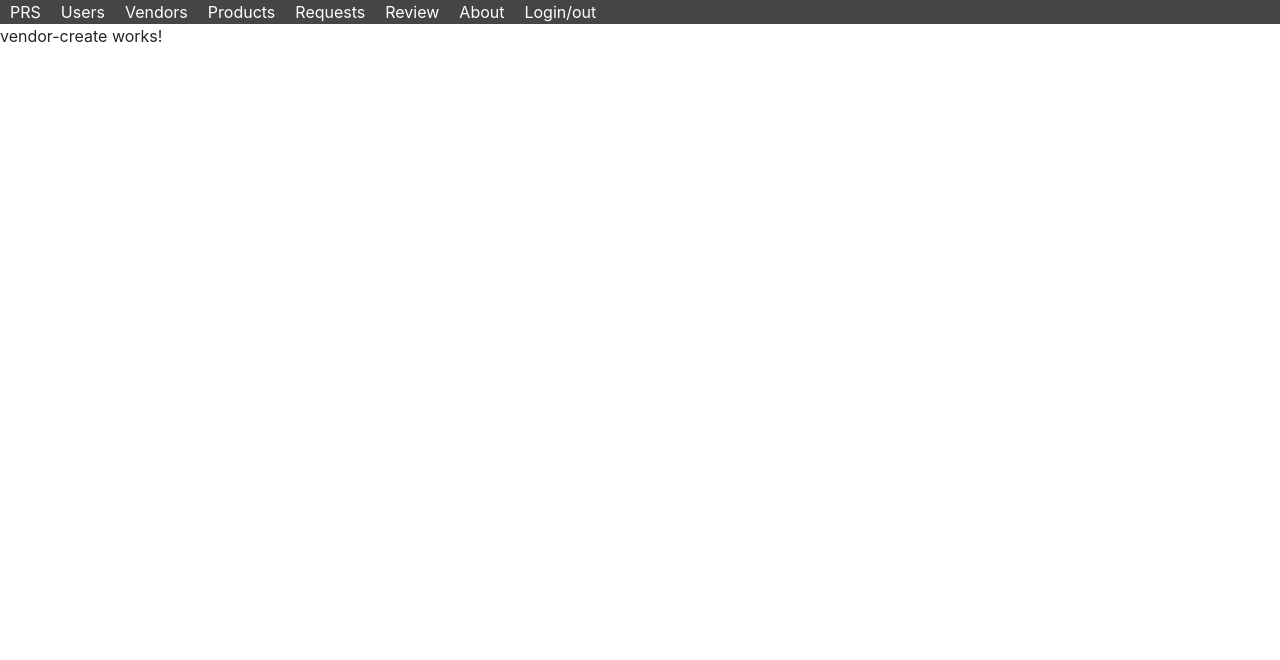
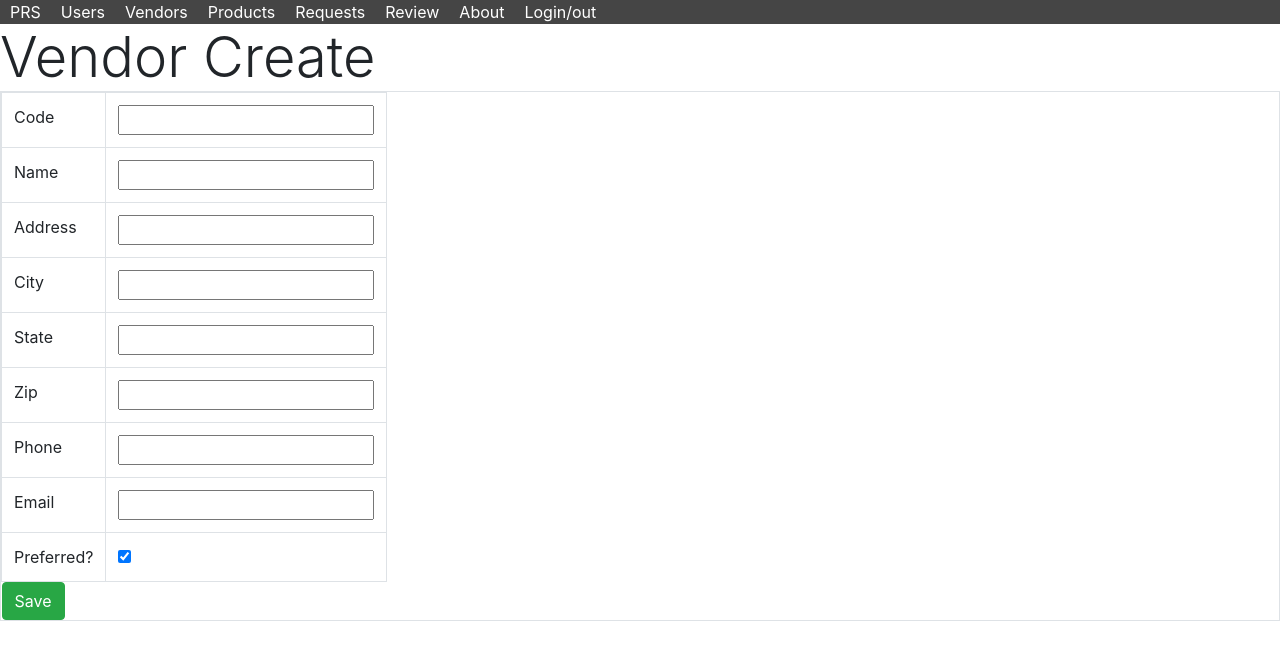
Before and after one commit to chrissc6/prs-client-solution, an Angular app: page /vendor/create in a window 1280 px wide. Shown: the top 660 px of the page. Built offline with nearby package versions, Linux system fonts and the light colour scheme.

Commit message:
finished up vendors

```diff
--- a/src/app/app.module.ts
+++ b/src/app/app.module.ts
@@ -23,6 +23,7 @@ import { VendorListComponent } from './vendor/vendor-list/vendor-list.component'
 import { VendorEditComponent } from './vendor/vendor-edit/vendor-edit.component';
 import { VendorDetailComponent } from './vendor/vendor-detail/vendor-detail.component';
 import { VendorCreateComponent } from './vendor/vendor-create/vendor-create.component';
+import { VenSearchPipe } from './system/ven-search.pipe';
 
 @NgModule({
   declarations: [
@@ -41,7 +42,8 @@ import { VendorCreateComponent } from './vendor/vendor-create/vendor-create.comp
     VendorListComponent,
     VendorEditComponent,
     VendorDetailComponent,
-    VendorCreateComponent
+    VendorCreateComponent,
+    VenSearchPipe
   ],
   imports: [
     BrowserModule,
--- /dev/null
+++ b/src/app/system/ven-search.pipe.ts
@@ -0,0 +1,12 @@
+import { Pipe, PipeTransform } from '@angular/core';
+
+@Pipe({
+  name: 'venSearch'
+})
+export class VenSearchPipe implements PipeTransform {
+
+  transform(value: any, args?: any): any {
+    return null;
+  }
+
+}
--- a/src/app/user/user-detail/user-detail.component.ts
+++ b/src/app/user/user-detail/user-detail.component.ts
@@ -51,7 +51,7 @@ export class UserDetailComponent implements OnInit {
         this.router.navigateByUrl(`/user/list`);
       },
       err => {
-        console.log("User Delete Successful!", err)
+        console.log("User Delete Failed!", err)
       }
     );
   }
--- a/src/app/user/user-edit/user-edit.component.html
+++ b/src/app/user/user-edit/user-edit.component.html
@@ -2,7 +2,7 @@
 <app-menu></app-menu>
 <div>
   <div>
-    <span  class="display-4">User Create</span>
+    <span  class="display-4">User Edit</span>
   </div>
   <table class="table table-hover table-bordered table-responsive" *ngIf="user">
     <tr>
--- a/src/app/vendor/vendor-create/vendor-create.component.html
+++ b/src/app/vendor/vendor-create/vendor-create.component.html
@@ -1,4 +1,47 @@
 <app-menu></app-menu>
-<p>
-  vendor-create works!
-</p>
+<div>
+    <div>
+      <span  class="display-4">Vendor Create</span>
+    </div>
+    <table class="table table-hover table-bordered table-responsive">
+      <tr>
+        <td>Code</td>
+        <td><input [(ngModel)]="vendor.code" class="inputstirng" type="text"></td>
+      </tr>
+      <tr>
+        <td>Name</td>
+        <td><input [(ngModel)]="vendor.name" class="inputstirng" type="text"></td>
+      </tr>
+      <tr>
+        <td>Address</td>
+        <td><input [(ngModel)]="vendor.address" class="inputstirng" type="text"></td>
+      </tr>
+      <tr>
+        <td>City</td>
+        <td><input [(ngModel)]="vendor.city" class="inputstirng" type="text"></td>
+      </tr>
+      <tr>
+        <td>State</td>
+        <td><input [(ngModel)]="vendor.state" class="inputstirng" type="text"></td>
+      </tr>
+      <tr>
+        <td>Zip</td>
+        <td><input [(ngModel)]="vendor.zip" class="inputstirng" type="text"></td>
+      </tr>
+      <tr>
+        <td>Phone</td>
+        <td><input [(ngModel)]="vendor.phone" class="inputstirng" type="text"></td>
+      </tr>
+      <tr>
+        <td>Email</td>
+        <td><input [(ngModel)]="vendor.email" class="inputstirng" type="email"></td>
+      </tr>
+      <tr>
+        <td>Preferred?</td>
+        <td><input [(ngModel)]="vendor.isPreferred" class="inputstirng" type="checkbox"></td>
+      </tr>
+      <tr>
+        <button (click)="save()" class="btn btn-success">Save</button>
+      </tr>
+    </table>
+  </div>
--- a/src/app/vendor/vendor-create/vendor-create.component.ts
+++ b/src/app/vendor/vendor-create/vendor-create.component.ts
@@ -1,4 +1,9 @@
 import { Component, OnInit } from '@angular/core';
+
+import{Router} from '@angular/router';
+import{VendorService} from '../vendor.service';
+import{Vendor} from '../vendor.class';
+import{SystemService} from '../../system/system.service';
 
 @Component({
   selector: 'app-vendor-create',
@@ -7,7 +12,24 @@ import { Component, OnInit } from '@angular/core';
 })
 export class VendorCreateComponent implements OnInit {
 
-  constructor() { }
+  vendor: Vendor = new Vendor('','','','','','','','')
+
+  save(): void{
+    this.venscrv.create(this.vendor)
+    .subscribe(
+      respond => {
+        console.log("Update Vendor Successful!: ", respond);
+        this.router.navigateByUrl('/vendor/list');
+      },
+      err => {
+        console.log("Vendor Update Error: ", err);
+      }
+    );
+  }
+
+  constructor(private venscrv: VendorService,
+    private router: Router,
+    private syssvc: SystemService) { }
 
   ngOnInit() {
   }
--- a/src/app/vendor/vendor-detail/vendor-detail.component.html
+++ b/src/app/vendor/vendor-detail/vendor-detail.component.html
@@ -1,4 +1,53 @@
 <app-menu></app-menu>
-<p>
-  vendor-detail works!
-</p>
+<div>
+  <div>
+      <span  class="display-4">Vendor Detail|</span>
+      <span  class="h1"> <a routerLink="/vendor/create">Create</a></span>
+  </div>
+  <table class="table table-hover table-bordered table-responsive" *ngIf="vendor">
+      <tr>
+        <th scope="col">Code: </th>
+        <td>{{vendor.code}}</td>
+      </tr>
+      <tr>
+        <th scope="col">Name: </th>
+        <td>{{vendor.name}}</td>
+      </tr>
+      <tr>
+        <th scope="col">Address: </th>
+        <td>{{vendor.address}}</td>
+      </tr>
+      <tr>
+        <th scope="col">City: </th>
+        <td>{{vendor.city}}</td>
+      </tr>
+      <tr>
+        <th scope="col">State: </th>
+        <td>{{vendor.state}}</td>
+      </tr>
+      <tr>
+        <th scope="col">Zip: </th>
+        <td>{{vendor.zip}}</td>
+      </tr>
+      <tr>
+        <th scope="col">Phone: </th>
+        <td>{{vendor.phone}}</td>
+      </tr>
+      <tr>
+        <th scope="col">Email: </th>
+        <td>{{vendor.email}}</td>
+      </tr>
+      <tr>
+        <th scope="col">Preferred? </th>
+        <td>{{vendor.isPreferred | booldisp}}</td>
+      </tr>
+      <tr>
+        <th scope="col">Active? </th>
+        <td>{{vendor.active | booldisp}}</td>
+      </tr>
+    </table>
+  <span><button (click)="editB()" class="btn btn-primary">Edit</button> | </span>
+  <span *ngIf="verifyN"><button (click)="setVerify()" class="btn btn-warning">Delete</button></span>
+  <span *ngIf="verify"><button (click)="setVerifyN()" class="btn btn-warning">Cancel Delete</button> | </span>
+  <span *ngIf="verify"><button (click)="delete()" class="btn btn-danger">Verify Delete</button></span>
+</div>
--- a/src/app/vendor/vendor-detail/vendor-detail.component.ts
+++ b/src/app/vendor/vendor-detail/vendor-detail.component.ts
@@ -1,4 +1,10 @@
 import { Component, OnInit } from '@angular/core';
+
+import{ActivatedRoute} from '@angular/router';
+import {VendorService} from '../vendor.service';
+import {Vendor} from '../vendor.class';
+import{Router} from '@angular/router';
+import {SystemService} from '../../system/system.service';
 
 @Component({
   selector: 'app-vendor-detail',
@@ -7,9 +13,58 @@ import { Component, OnInit } from '@angular/core';
 })
 export class VendorDetailComponent implements OnInit {
 
-  constructor() { }
+  vendor: Vendor;
+
+  verify: boolean = false;
+  verifyN: boolean = true;
+
+  constructor(private venscvr: VendorService,
+    private route: ActivatedRoute,
+    private router: Router,
+    private syssvc: SystemService) { }
 
   ngOnInit() {
+    let id = this.route.snapshot.params.id;
+
+    this.venscvr.get(id)
+    .subscribe(respond => {
+      console.log(respond);
+      this.vendor = respond;
+    });
+  }
+
+  setVerify(): void{
+    this.verify = true;
+    this.verifyN = false;
+  }
+
+  setVerifyN(): void{
+    this.verify = false;
+    this.verifyN = true;
+  }
+
+  delete(): void{
+    this.venscvr.remove(this.vendor)
+    .subscribe(respond => {
+      console.log("Vendor Delete Successful!", respond)
+      this.router.navigateByUrl('/vendor/list');
+    },
+    err => {
+      console.log("Vendor Delete Failed", err)
+    });
+  }
+
+  editB():void{
+    this.venscvr.change(this.vendor)
+    .subscribe(
+      respond => {
+        console.log(respond);
+        this.router.navigateByUrl(`/vendor/edit/${this.vendor.id}`);
+      },
+      err =>{
+        console.error(err);
+      }
+    );
   }
 
 }
--- a/src/app/vendor/vendor-edit/vendor-edit.component.html
+++ b/src/app/vendor/vendor-edit/vendor-edit.component.html
@@ -1,4 +1,47 @@
 <app-menu></app-menu>
-<p>
-  vendor-edit works!
-</p>
+<div>
+    <div>
+      <span  class="display-4">Vendor Edit</span>
+    </div>
+    <table class="table table-hover table-bordered table-responsive" *ngIf="vendor">
+      <tr>
+        <td>Code</td>
+        <td><input [(ngModel)]="vendor.code" class="inputstirng" type="text"></td>
+      </tr>
+      <tr>
+        <td>Name</td>
+        <td><input [(ngModel)]="vendor.name" class="inputstirng" type="text"></td>
+      </tr>
+      <tr>
+        <td>Address</td>
+        <td><input [(ngModel)]="vendor.address" class="inputstirng" type="text"></td>
+      </tr>
+      <tr>
+        <td>City</td>
+        <td><input [(ngModel)]="vendor.city" class="inputstirng" type="text"></td>
+      </tr>
+      <tr>
+        <td>State</td>
+        <td><input [(ngModel)]="vendor.state" class="inputstirng" type="text"></td>
+      </tr>
+      <tr>
+        <td>Zip</td>
+        <td><input [(ngModel)]="vendor.zip" class="inputstirng" type="text"></td>
+      </tr>
+      <tr>
+        <td>Phone</td>
+        <td><input [(ngModel)]="vendor.phone" class="inputstirng" type="text"></td>
+      </tr>
+      <tr>
+        <td>Email</td>
+        <td><input [(ngModel)]="vendor.email" class="inputstirng" type="email"></td>
+      </tr>
+      <tr>
+        <td>Preferred?</td>
+        <td><input [(ngModel)]="vendor.isPreferred" class="inputstirng" type="checkbox"></td>
+      </tr>
+      <tr>
+        <button (click)="save()" class="btn btn-success">Save</button>
+      </tr>
+    </table>
+  </div>
--- a/src/app/vendor/vendor-edit/vendor-edit.component.ts
+++ b/src/app/vendor/vendor-edit/vendor-edit.component.ts
@@ -1,4 +1,10 @@
 import { Component, OnInit } from '@angular/core';
+
+import{Router} from '@angular/router';
+import{ActivatedRoute} from '@angular/router';
+import{VendorService} from '../vendor.service';
+import{Vendor} from '../vendor.class';
+import{SystemService} from '../../system/system.service';
 
 @Component({
   selector: 'app-vendor-edit',
@@ -7,9 +13,39 @@ import { Component, OnInit } from '@angular/core';
 })
 export class VendorEditComponent implements OnInit {
 
-  constructor() { }
+  vendor: Vendor;
+
+  save(): void{
+    this.venscrv.change(this.vendor)
+    .subscribe(
+      respond => {
+        console.log("Update Vendor Successful!: ", respond);
+        this.router.navigateByUrl('/vendor/list');
+      },
+      err => {
+        console.log("Vendor Update Error: ", err);
+      }
+    );
+  }
+
+  constructor(private venscrv: VendorService,
+    private router: Router,
+    private route: ActivatedRoute,
+    private syssvc: SystemService) { }
 
   ngOnInit() {
+    let id = this.route.snapshot.params.id;
+
+    this.venscrv.get(id)
+    .subscribe(
+      respond => {
+        console.log(respond);
+        this.vendor = respond;
+      },
+      err => {
+        console.error(err);
+      }
+    );
   }
 
 }
--- a/src/app/vendor/vendor-list/vendor-list.component.ts
+++ b/src/app/vendor/vendor-list/vendor-list.component.ts
@@ -12,7 +12,7 @@ import {SystemService} from '../../system/system.service';
 export class VendorListComponent implements OnInit {
 
   vendors: Vendor[];
-
+  searchCriteria: string = "";
 
   constructor(private vensrvc: VendorService,
     private syssvc: SystemService) { }
```
Also changed, not shown: 1 other file (tests, documents, lock files or other folders).
